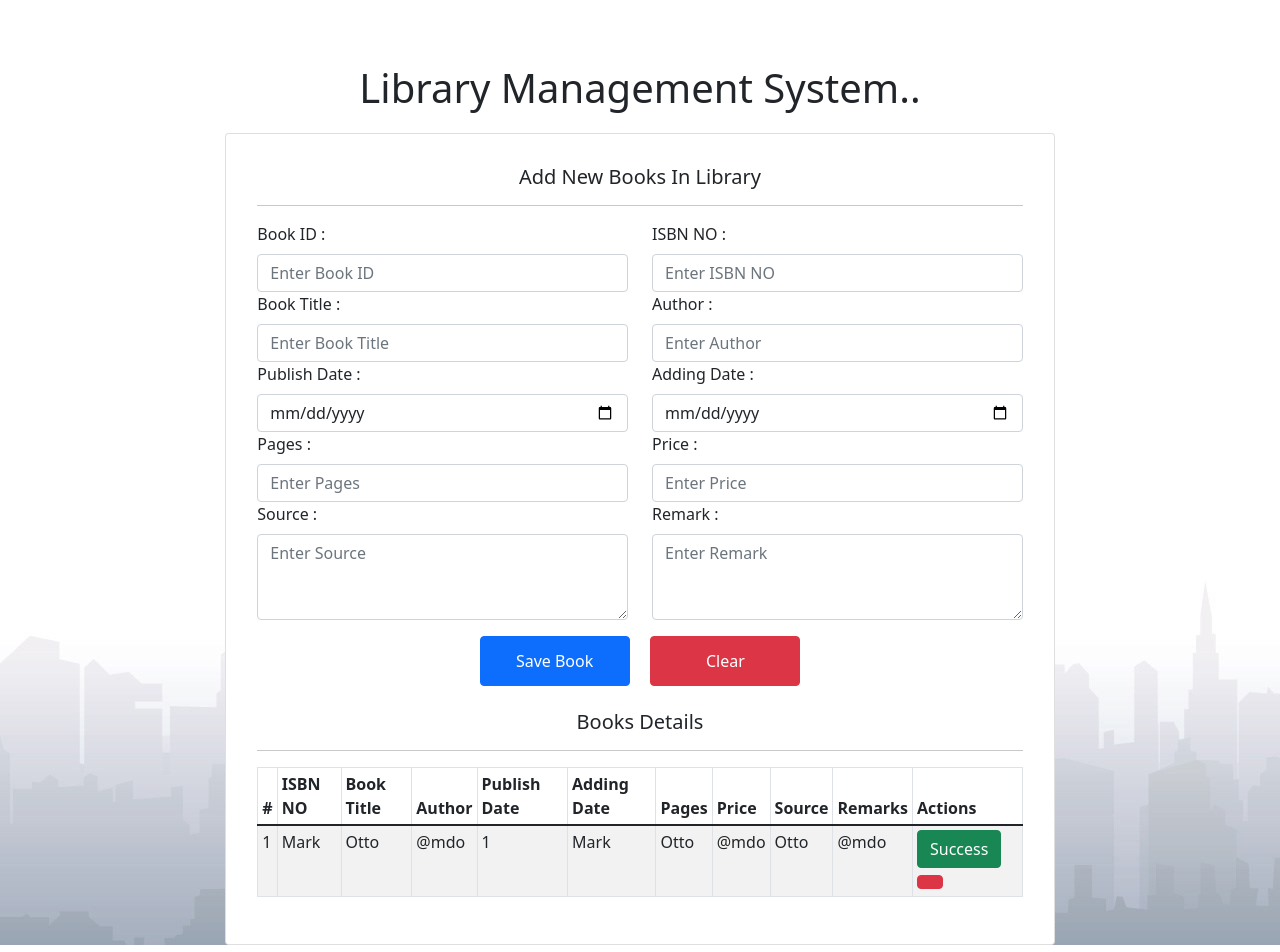
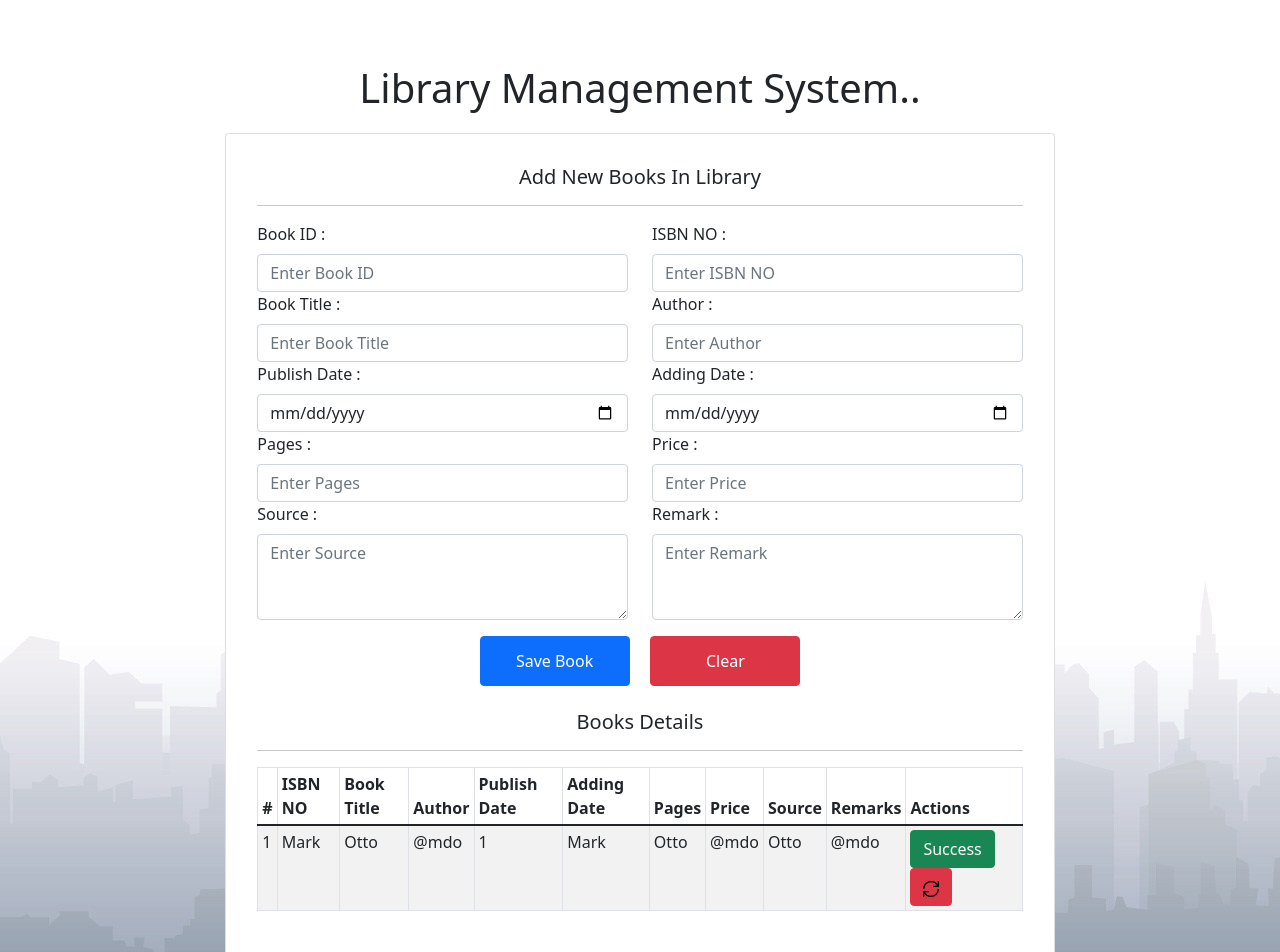
Before and after one commit to NSBM-SPM-2021/github-basics-ThamiduAnjana, a React (Create React App) app in the folder library_management_system/: page / in a window 1280 px wide. Shown: the top 952 px of the page. Built offline with nearby package versions, Linux system fonts and the light colour scheme; no server answers.

Commit message:
Add new update icon

```diff
--- a/library_management_system/src/App.js
+++ b/library_management_system/src/App.js
@@ -1,7 +1,7 @@
 
 import './App.css';
 import 'bootstrap/dist/css/bootstrap.min.css';
-
+import { GrUpdate } from "react-icons/gr";
 import { Container, Row, Col, Card, Button, Form, Table } from 'react-bootstrap';
 import { useState, useEffect } from 'react';
 import Axios from 'axios';
@@ -212,7 +212,7 @@ function App() {
                       <td>
                         <Button variant="success">Success</Button>
                         &nbsp;
-                        <Button variant="danger"><i class="bi bi-x-circle-fill"></i></Button>
+                        <Button variant="danger"><GrUpdate/></Button>
                       </td>
                     </tr>
                   </tbody>
```
